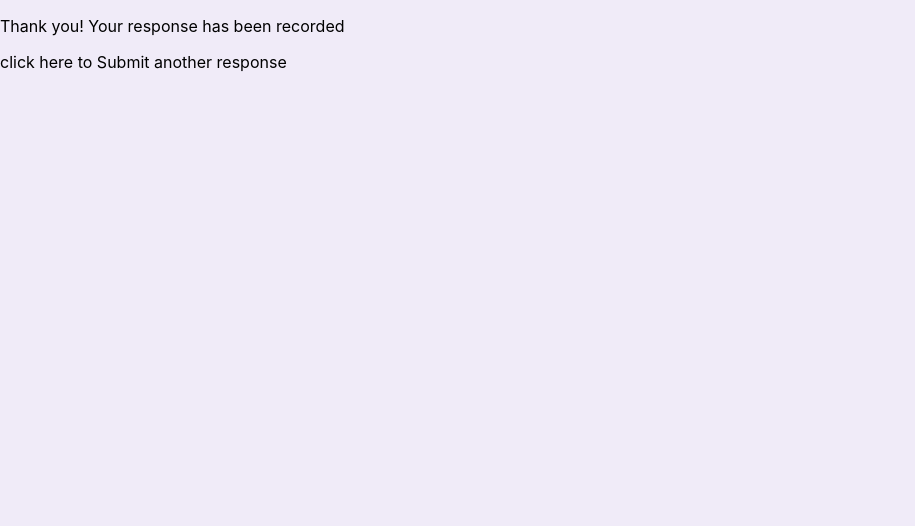
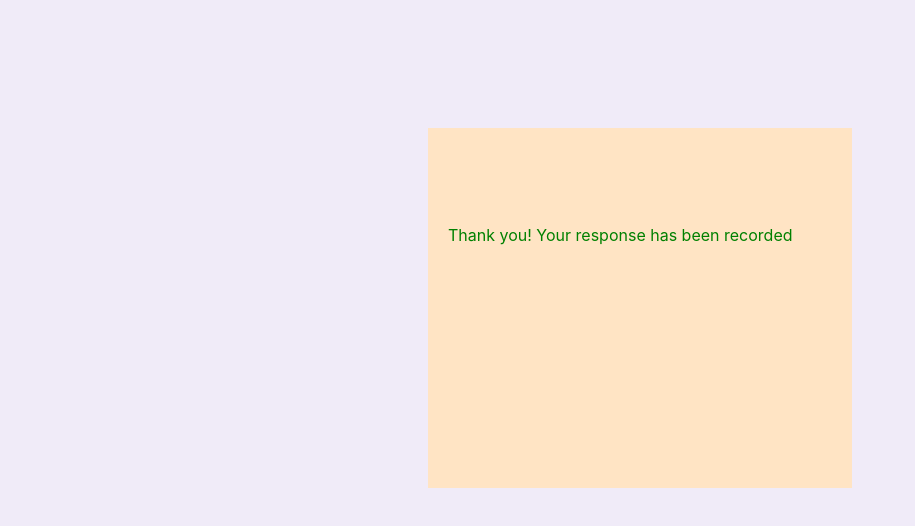
Before and after one commit to Sarathakkireddy/google-form-clone, a React (Create React App) app in the folder forms/: page /finish in a window 1280 px wide. Shown: the top 526 px of the page, without its empty margins (0-915 px from the left). Built offline with nearby package versions, Linux system fonts and the light colour scheme.

Commit message:
final submit

```diff
--- a/forms/src/components/ViewFormSubmitted.js
+++ b/forms/src/components/ViewFormSubmitted.js
@@ -1,10 +1,10 @@
 import React from 'react'
+import "../styles/viewformsubmitted.css"
 
 function ViewFormSubmitted() {
   return (
-    <div>
-        <p>Thank you! Your response has been recorded</p>
-        <span>click here to Submit another response</span>
+    <div className='card'>
+        <p className='card-msg'>Thank you! Your response has been recorded</p>
     </div>
   )
 }
--- /dev/null
+++ b/forms/src/styles/viewformsubmitted.css
@@ -0,0 +1,13 @@
+.card{
+    width: 30%;
+    margin-left: auto;
+    margin-right: auto;
+    background-color: bisque;
+    height: 40vh;
+    padding: 20px;
+    margin-top: 10%;
+}
+.card-msg{
+    margin-top: 20%;
+    color: green;
+}
```
Also changed, not shown: 2 other files (tests, documents, lock files or other folders).
